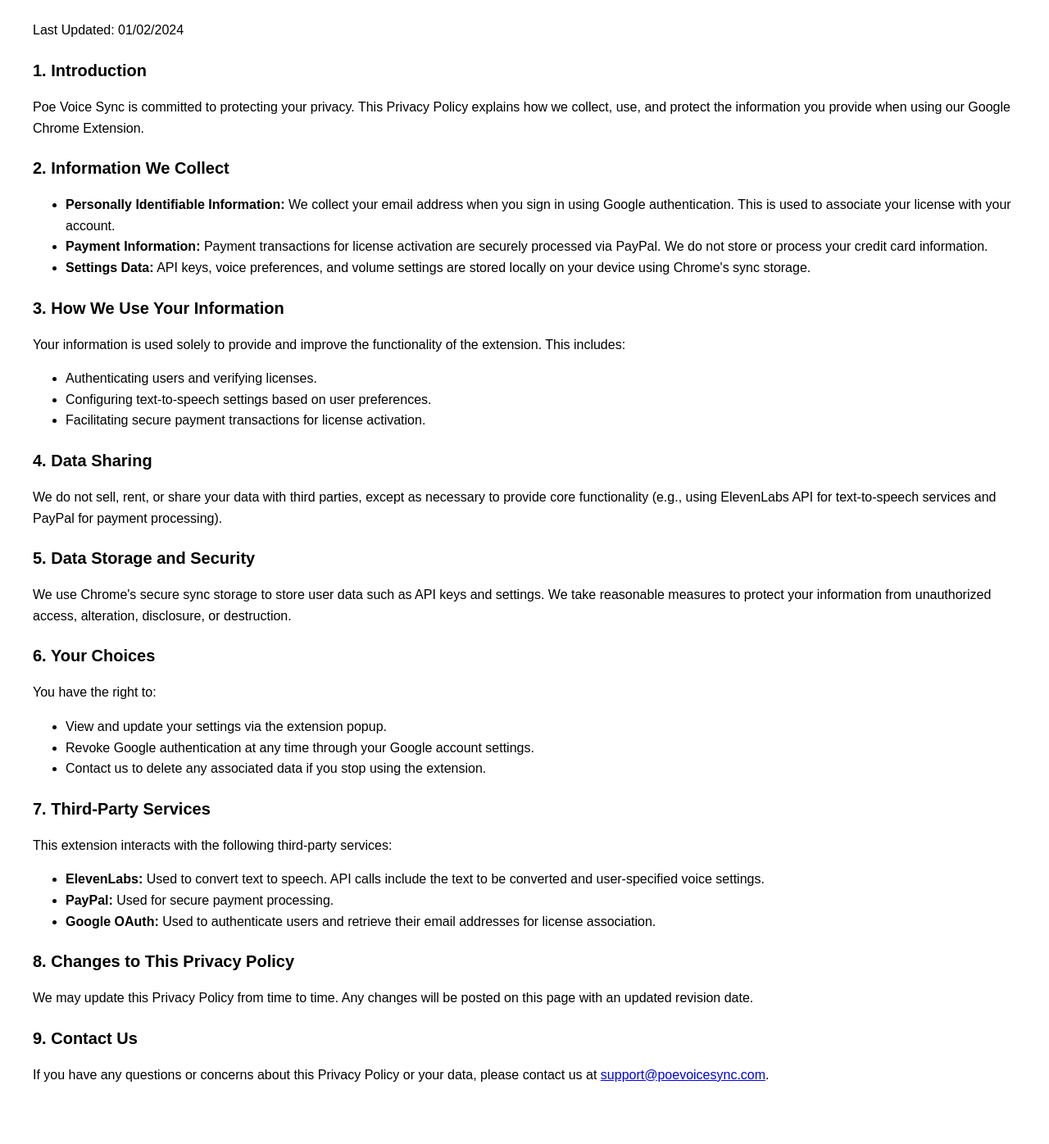
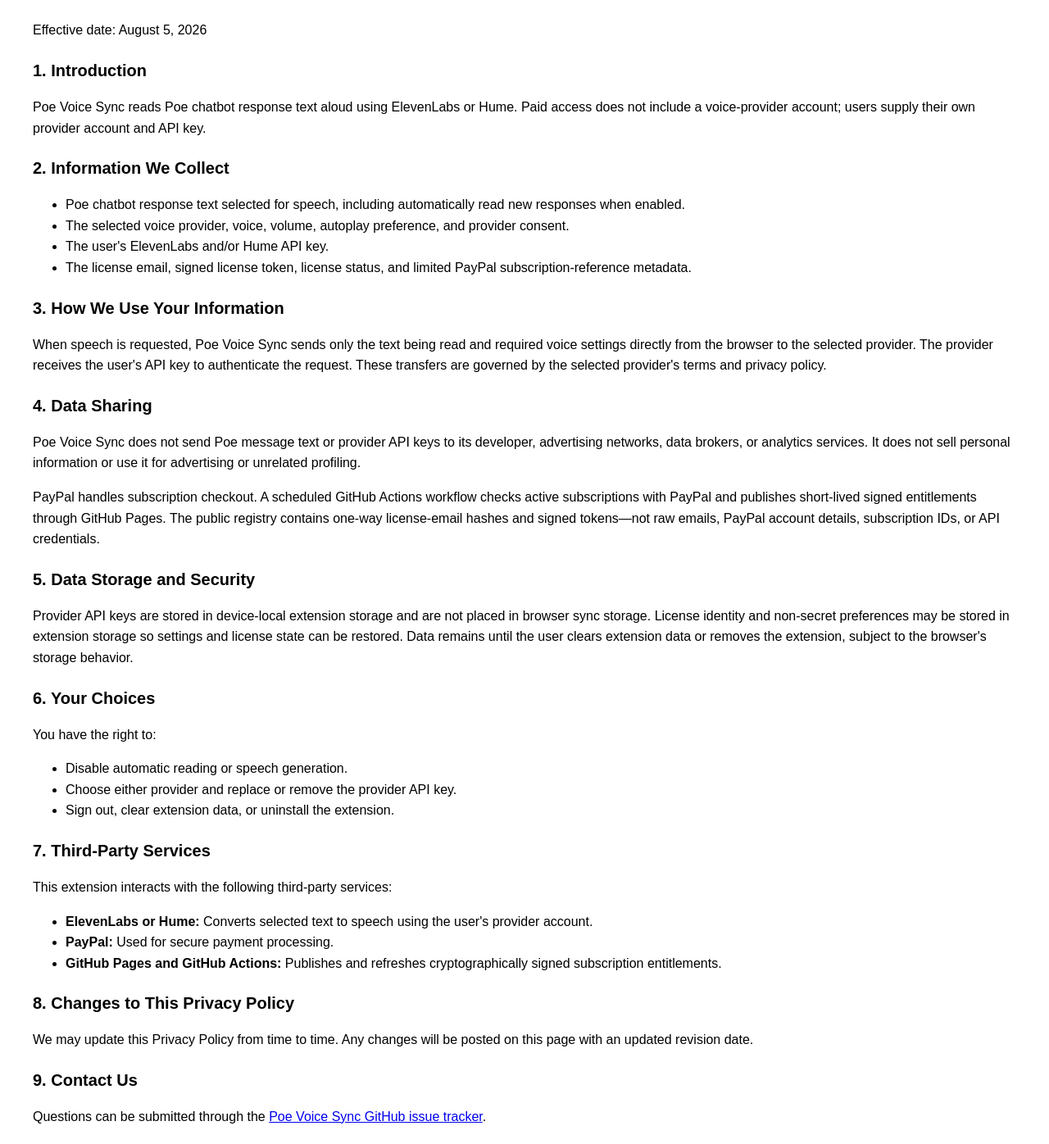
Before and after one commit to GDS-G/Poe-Voice-Sync, a plain HTML site: page legal/privacy-policy/privacy-policy.html in a window 1280 px wide. Shown: the part 80-1476 px from the top of the page at 82% size. Before the commit the page ends 1424 px from the top, so only its background shows below. Drawn offline with Linux system fonts and the light colour scheme.

Commit message:
feat: deploy automatic subscription activation

```diff
--- a/legal/privacy-policy/privacy-policy.html
+++ b/legal/privacy-policy/privacy-policy.html
@@ -50,52 +50,49 @@
         <h1>Poe Voice Sync Privacy Policy</h1>
     </div>
 
-    <p>Last Updated: 01/02/2024</p>
+    <p>Effective date: August 5, 2026</p>
 
     <h2>1. Introduction</h2>
-    <p>Poe Voice Sync is committed to protecting your privacy. This Privacy Policy explains how we collect, use, and protect the information you provide when using our Google Chrome Extension.</p>
+    <p>Poe Voice Sync reads Poe chatbot response text aloud using ElevenLabs or Hume. Paid access does not include a voice-provider account; users supply their own provider account and API key.</p>
 
     <h2>2. Information We Collect</h2>
     <ul>
-        <li><strong>Personally Identifiable Information:</strong> We collect your email address when you sign in using Google authentication. This is used to associate your license with your account.</li>
-        <li><strong>Payment Information:</strong> Payment transactions for license activation are securely processed via PayPal. We do not store or process your credit card information.</li>
-        <li><strong>Settings Data:</strong> API keys, voice preferences, and volume settings are stored locally on your device using Chrome's sync storage.</li>
+        <li>Poe chatbot response text selected for speech, including automatically read new responses when enabled.</li>
+        <li>The selected voice provider, voice, volume, autoplay preference, and provider consent.</li>
+        <li>The user's ElevenLabs and/or Hume API key.</li>
+        <li>The license email, signed license token, license status, and limited PayPal subscription-reference metadata.</li>
     </ul>
 
     <h2>3. How We Use Your Information</h2>
-    <p>Your information is used solely to provide and improve the functionality of the extension. This includes:</p>
-    <ul>
-        <li>Authenticating users and verifying licenses.</li>
-        <li>Configuring text-to-speech settings based on user preferences.</li>
-        <li>Facilitating secure payment transactions for license activation.</li>
-    </ul>
+    <p>When speech is requested, Poe Voice Sync sends only the text being read and required voice settings directly from the browser to the selected provider. The provider receives the user's API key to authenticate the request. These transfers are governed by the selected provider's terms and privacy policy.</p>
 
     <h2>4. Data Sharing</h2>
-    <p>We do not sell, rent, or share your data with third parties, except as necessary to provide core functionality (e.g., using ElevenLabs API for text-to-speech services and PayPal for payment processing).</p>
+    <p>Poe Voice Sync does not send Poe message text or provider API keys to its developer, advertising networks, data brokers, or analytics services. It does not sell personal information or use it for advertising or unrelated profiling.</p>
+    <p>PayPal handles subscription checkout. A scheduled GitHub Actions workflow checks active subscriptions with PayPal and publishes short-lived signed entitlements through GitHub Pages. The public registry contains one-way license-email hashes and signed tokens—not raw emails, PayPal account details, subscription IDs, or API credentials.</p>
 
     <h2>5. Data Storage and Security</h2>
-    <p>We use Chrome's secure sync storage to store user data such as API keys and settings. We take reasonable measures to protect your information from unauthorized access, alteration, disclosure, or destruction.</p>
+    <p>Provider API keys are stored in device-local extension storage and are not placed in browser sync storage. License identity and non-secret preferences may be stored in extension storage so settings and license state can be restored. Data remains until the user clears extension data or removes the extension, subject to the browser's storage behavior.</p>
 
     <h2>6. Your Choices</h2>
     <p>You have the right to:</p>
     <ul>
-        <li>View and update your settings via the extension popup.</li>
-        <li>Revoke Google authentication at any time through your Google account settings.</li>
-        <li>Contact us to delete any associated data if you stop using the extension.</li>
+        <li>Disable automatic reading or speech generation.</li>
+        <li>Choose either provider and replace or remove the provider API key.</li>
+        <li>Sign out, clear extension data, or uninstall the extension.</li>
     </ul>
 
     <h2>7. Third-Party Services</h2>
     <p>This extension interacts with the following third-party services:</p>
     <ul>
-        <li><strong>ElevenLabs:</strong> Used to convert text to speech. API calls include the text to be converted and user-specified voice settings.</li>
+        <li><strong>ElevenLabs or Hume:</strong> Converts selected text to speech using the user's provider account.</li>
         <li><strong>PayPal:</strong> Used for secure payment processing.</li>
-        <li><strong>Google OAuth:</strong> Used to authenticate users and retrieve their email addresses for license association.</li>
+        <li><strong>GitHub Pages and GitHub Actions:</strong> Publishes and refreshes cryptographically signed subscription entitlements.</li>
     </ul>
 
     <h2>8. Changes to This Privacy Policy</h2>
     <p>We may update this Privacy Policy from time to time. Any changes will be posted on this page with an updated revision date.</p>
 
     <h2>9. Contact Us</h2>
-    <p>If you have any questions or concerns about this Privacy Policy or your data, please contact us at <a href="mailto:support@poevoicesync.com">support@poevoicesync.com</a>.</p>
+    <p>Questions can be submitted through the <a href="https://github.com/GDS-G/Poe-Voice-Sync/issues">Poe Voice Sync GitHub issue tracker</a>.</p>
 </body>
 </html>
```
Also changed, not shown: payment/app.js (+37 -16 lines), payment/payment.html (+3 -6 lines).
